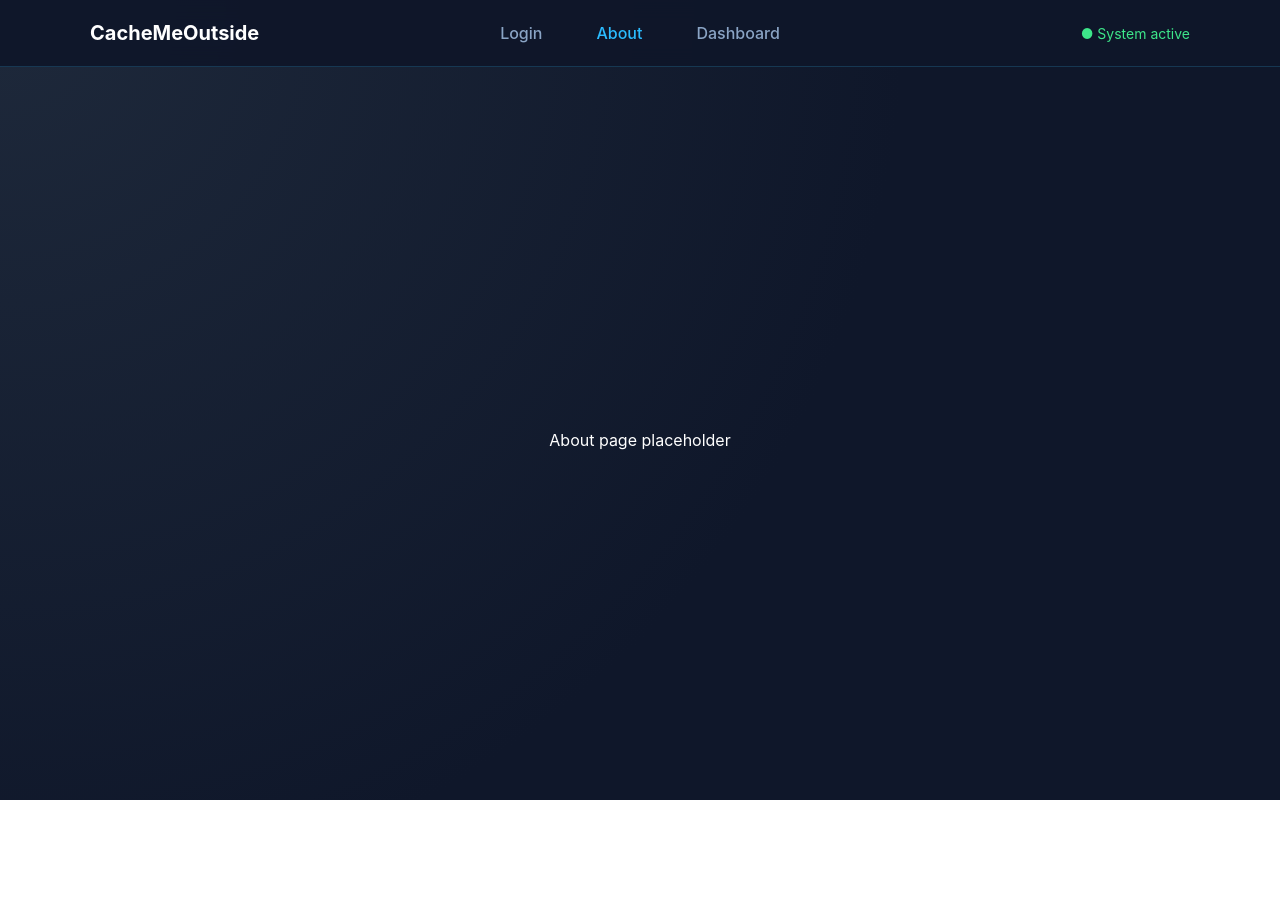
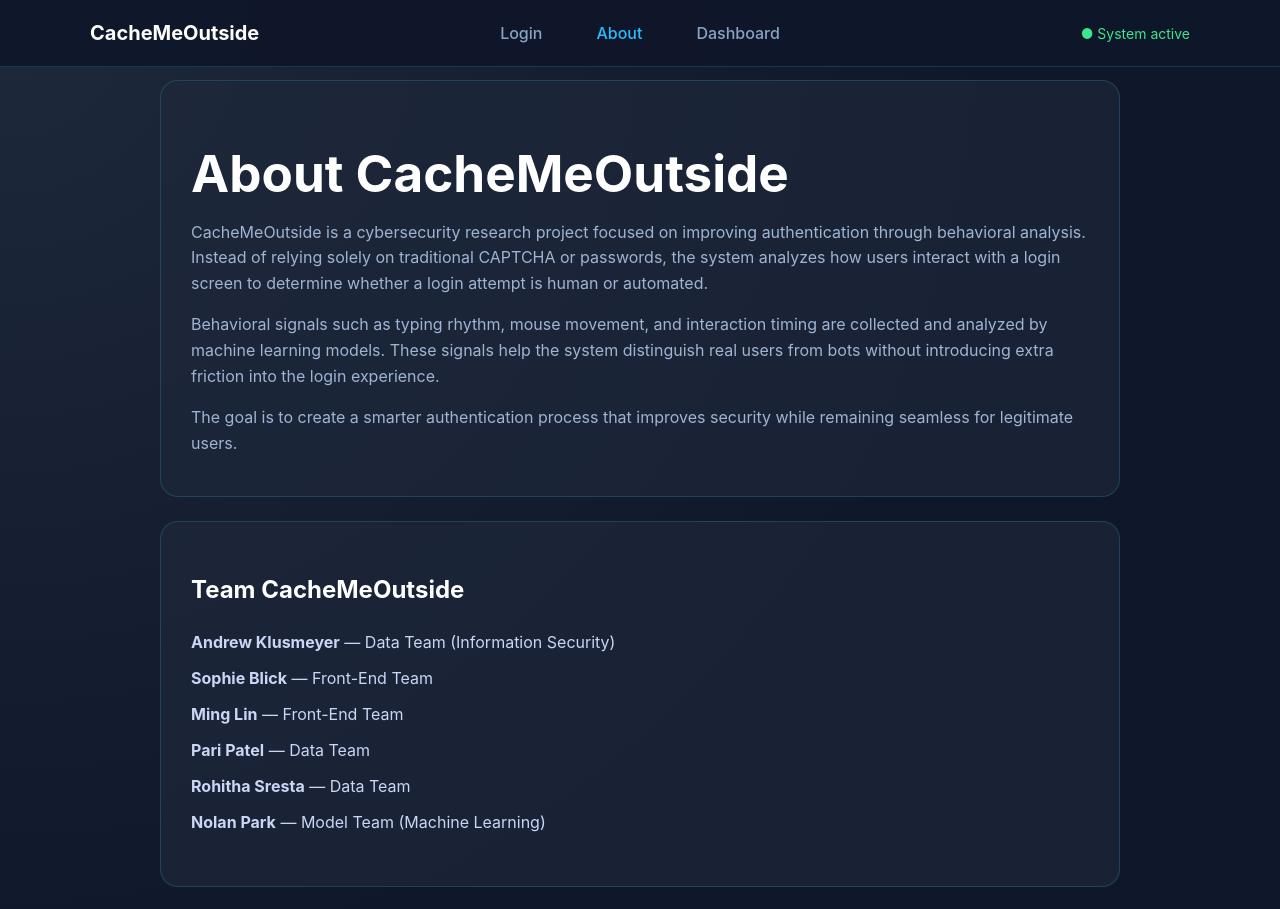
Before and after one commit to paritheplatypus/BotBoundary, a React (Vite) app in the folder FrontEnd/: page /about in a window 1280 px wide. Shown: the top 909 px of the page. Before the commit the page ends 800 px from the top, so only its background shows below. Built offline with nearby package versions, Linux system fonts and the light colour scheme; no server answers.

Commit message:
made an about page

```diff
--- a/FrontEnd/src/App.jsx
+++ b/FrontEnd/src/App.jsx
@@ -2,11 +2,7 @@ import { Routes, Route } from "react-router-dom";
 import Navbar from "./components/Navbar";
 import Login from "./pages/Login";
 import Dashboard from "./pages/Dashboard";
-
-function About() {
-  return <div style={{ padding: 40 }}>About page placeholder</div>;
-}
-
+import About from "./pages/About";
 
 
 export default function App() {
--- /dev/null
+++ b/FrontEnd/src/pages/About.jsx
@@ -0,0 +1,55 @@
+import "../styles/about.css";
+
+export default function About() {
+  return (
+    <div className="about-container">
+
+      <div className="about-card">
+        <h1>About CacheMeOutside</h1>
+
+        <p>
+          CacheMeOutside is a cybersecurity research project focused on improving
+          authentication through behavioral analysis. Instead of relying solely on
+          traditional CAPTCHA or passwords, the system analyzes how users interact
+          with a login screen to determine whether a login attempt is human or automated.
+        </p>
+
+        <p>
+          Behavioral signals such as typing rhythm, mouse movement, and interaction
+          timing are collected and analyzed by machine learning models. These signals
+          help the system distinguish real users from bots without introducing extra
+          friction into the login experience.
+        </p>
+
+        <p>
+          The goal is to create a smarter authentication process that improves security
+          while remaining seamless for legitimate users.
+        </p>
+      </div>
+
+
+      <div className="about-card">
+        <h2>Team CacheMeOutside</h2>
+
+        <ul className="team-list">
+          <li><strong>Andrew Klusmeyer</strong> — Data Team (Information Security)</li>
+          <li><strong>Sophie Blick</strong> — Front-End Team</li>
+          <li><strong>Ming Lin</strong> — Front-End Team</li>
+          <li><strong>Pari Patel</strong> — Data Team</li>
+          <li><strong>Rohitha Sresta</strong> — Data Team</li>
+          <li><strong>Nolan Park</strong> — Model Team (Machine Learning)</li>
+        </ul>
+      </div>
+
+
+      <div className="about-card">
+        <h2>Project Mentor</h2>
+        <p>
+          Professor Ekincan Ufuktepe — Research mentor specializing in artificial
+          intelligence and cybersecurity systems.
+        </p>
+      </div>
+
+    </div>
+  );
+}
--- a/FrontEnd/src/pages/Dashboard.jsx
+++ b/FrontEnd/src/pages/Dashboard.jsx
@@ -9,11 +9,11 @@ export default function Dashboard() {
   };
 
 const sessions = [
-  { user: "alice", initials: "AL", color: "blue", risk: 0.04, status: "human" },
-  { user: "unknown", initials: "??", color: "red", risk: 0.89, status: "bot" },
-  { user: "bob", initials: "BO", color: "blue", risk: 0.07, status: "human" },
-  { user: "unknown", initials: "??", color: "red", risk: 0.95, status: "bot" },
-  { user: "carol", initials: "CA", color: "yellow", risk: 0.31, status: "review" },
+  { user: "alice", initials: "AL", color: "blue", time: "2 minutes ago",risk: 0.04, status: "human" },
+  { user: "unknown", initials: "??", color: "red", time: "5 minutes ago",risk: 0.89, status: "bot" },
+  { user: "bob", initials: "BO", color: "blue", time: "12 minutes ago",risk: 0.07, status: "human" },
+  { user: "unknown", initials: "??", color: "red",time: "18 minutes ago", risk: 0.95, status: "bot" },
+  { user: "carol", initials: "CA", color: "yellow", time: "24 minutes ago",risk: 0.31, status: "review" },
 ];
 
   return (
--- /dev/null
+++ b/FrontEnd/src/styles/about.css
@@ -0,0 +1,40 @@
+.about-container {
+  max-width: 1000px;
+padding: 0 20px;
+
+  display: flex;
+  flex-direction: column;
+  gap: 24px;
+}
+
+.about-card {
+  background: rgba(30,41,59,0.7);
+  border-radius: 18px;
+  padding: 30px;
+
+  border: 1px solid rgba(56,189,248,0.2);
+}
+
+.about-card h1 {
+  margin-bottom: 18px;
+}
+
+.about-card h2 {
+  margin-bottom: 12px;
+}
+
+.about-card p {
+  color: #9fb4d3;
+  line-height: 1.6;
+  margin-bottom: 10px;
+}
+
+.team-list {
+  list-style: none;
+  padding: 0;
+}
+
+.team-list li {
+  padding: 6px 0;
+  color: #cbd5f5;
+}
--- a/FrontEnd/src/styles/dashboard.css
+++ b/FrontEnd/src/styles/dashboard.css
@@ -132,27 +132,34 @@
 
 .time {
   font-size: 12px;
+  margin-top: -50px;
   color: #8fa3bf;
 }
 
 /* Risk bar */
 
 .risk {
+  position: absolute;
+  left: 610px;     /* fixed horizontal position */
   display: flex;
   align-items: center;
-  gap: 10px;
 }
 
 .risk-bar {
-  width: 100px;
+  position: relative;
+  width: 120px;
   height: 5px;
   background: #334155;
-  border-radius: 6px;
+  border-radius: 4px;
 }
 
 .risk-fill {
+  position: absolute;
+  left: 0;
+  top: 0;
+
   height: 100%;
-  border-radius: 6px;
+  border-radius: 4px;
 }
 
 .risk-fill.human { background: #22c55e; }
```
